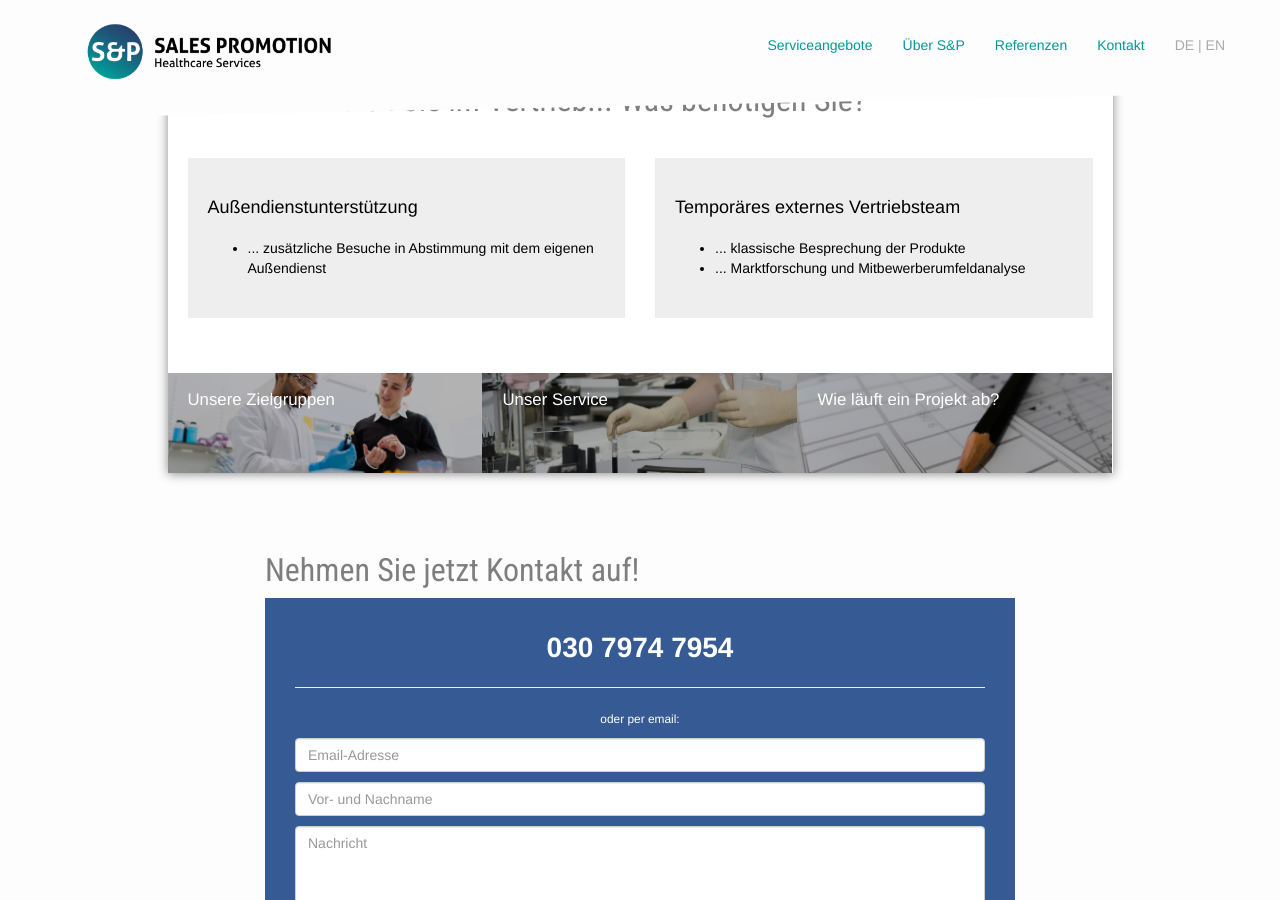
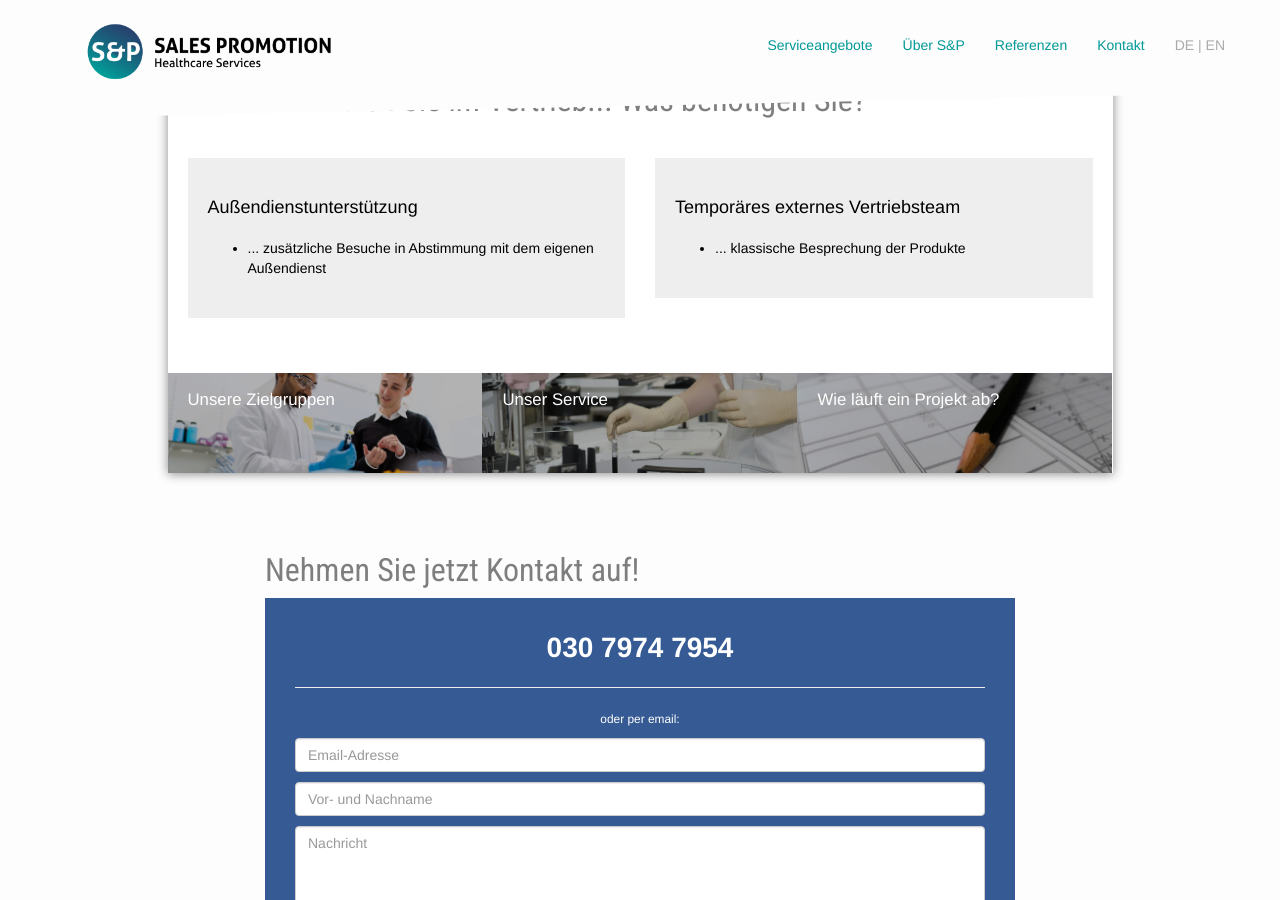
Before and after one commit to samlawski/sp-healthcare, a Jekyll site: the page built from wofuer-wir-stehen.html, in a window 1280 px wide and 900 px high, scrolled down 995 px. Built offline with Jekyll 4.4.1, drawn with Linux system fonts in a browser that asks for light colours; nearby versions of some CDN libraries.

Commit message:
Updated 'wofuer-wir-stehen.html' via CloudCannon

```diff
--- a/wofuer-wir-stehen.html
+++ b/wofuer-wir-stehen.html
@@ -11,8 +11,6 @@ vorteile:
   - Kompetent in allen Indikationen
   - Rx oder OTC
 ---
-
-
 
 <h2 class="editable">
   Unsere Philosophie
@@ -48,7 +46,6 @@ vorteile:
         <h4>Tempor&auml;res externes Vertriebsteam</h4>
         <ul>
           <li>... klassische Besprechung der Produkte</li>
-          <li>... Marktforschung und Mitbewerberumfeldanalyse</li>
         </ul>
       </div>
     </div>
```
